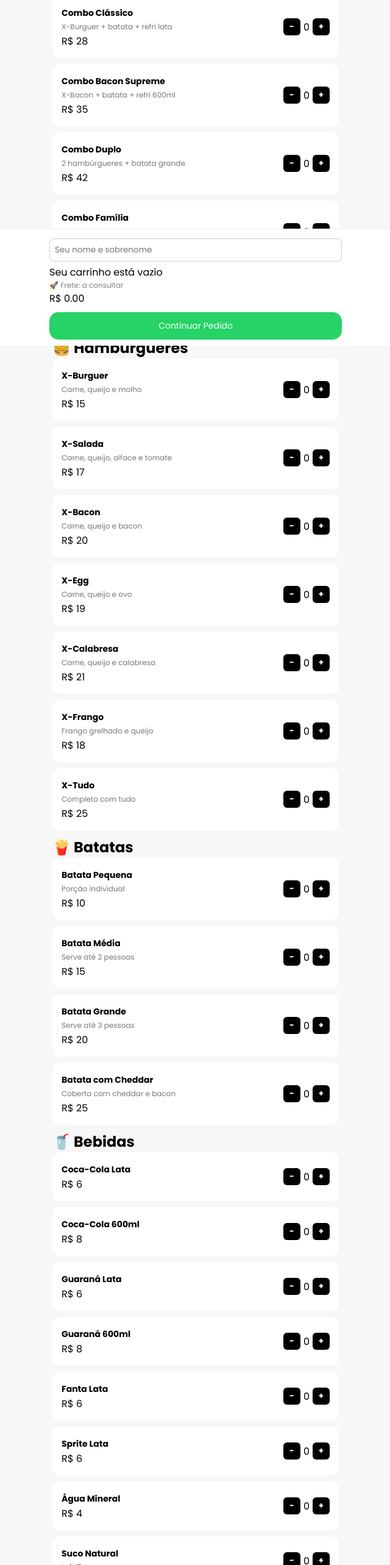
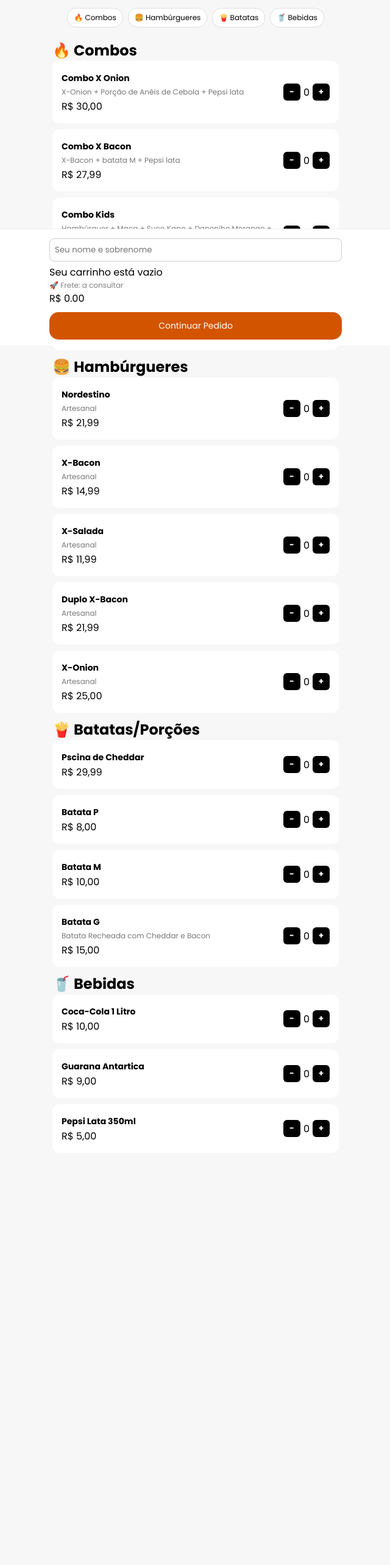
Before and after one commit to GlaucusJr/Cardapio_Digital_ParadaObrigatoria, a plain HTML site: page index.html in a window 1280 px wide. Shown: the part 233-2800 px from the top of the page at 61% size, without its empty margins (319-959 px from the left). After the commit the page ends 2399 px from the top, so only its background shows below. Drawn offline with Linux system fonts and the light colour scheme.

Commit message:
atualizacao do cardapio

```diff
--- a/index.html
+++ b/index.html
@@ -11,7 +11,7 @@
   <body>
 
     <header>
-      <h1>Podrão do Juninho</h1>
+      <img src="./Imagens/Logo parada obrigatoria.png" alt="Parada Obrigatória" class="logo">
       <p id="storeStatus"></p>
     </header>
 
@@ -39,66 +39,53 @@
 
       <div class="card">
         <div class="card-info">
-          <strong>Combo Clássico</strong>
-          <p class="desc">X-Burguer + batata + refri lata</p>
-          <p>R$ 28</p>
+          <strong>Combo X Onion</strong>
+          <p class="desc">X-Onion + Porção de Anéis de Cebola + Pepsi lata</p>
+          <p>R$ 30,00</p>
         </div>
         <div class="qty-control">
-          <button onclick="updateItem('Combo Clássico', 28, -1)">-</button>
-          <span id="qty-Combo-Clássico">0</span>
-          <button onclick="updateItem('Combo Clássico', 28, 1)">+</button>
+          <button onclick="updateItem('Combo X Onion', 30, -1)">-</button>
+          <span id="qty-Combo-X-Onion">0</span>
+          <button onclick="updateItem('Combo X Onion', 30, 1)">+</button>
         </div>
       </div>
 
       <div class="card">
         <div class="card-info">
-          <strong>Combo Bacon Supreme</strong>
-          <p class="desc">X-Bacon + batata + refri 600ml</p>
-          <p>R$ 35</p>
+          <strong>Combo X Bacon</strong>
+          <p class="desc">X-Bacon + batata M + Pepsi lata</p>
+          <p>R$ 27,99</p>
         </div>
         <div class="qty-control">
-          <button onclick="updateItem('Combo Bacon Supreme', 35, -1)">-</button>
-          <span id="qty-Combo-Bacon-Supreme">0</span>
-          <button onclick="updateItem('Combo Bacon Supreme', 35, 1)">+</button>
+          <button onclick="updateItem('Combo X Bacon', 27.99, -1)">-</button>
+          <span id="qty-Combo-X-Bacon">0</span>
+          <button onclick="updateItem('Combo X Bacon', 27.99, 1)">+</button>
         </div>
       </div>
 
       <div class="card">
         <div class="card-info">
-          <strong>Combo Duplo</strong>
-          <p class="desc">2 hambúrgueres + batata grande</p>
-          <p>R$ 42</p>
+          <strong>Combo Kids</strong>
+          <p class="desc">Hambúrguer + Maça + Suco Kapo + Danoniho Morango + Docinho Surpresa</p>
+          <p>R$ 23,99</p>
         </div>
         <div class="qty-control">
-          <button onclick="updateItem('Combo Duplo', 42, -1)">-</button>
-          <span id="qty-Combo-Duplo">0</span>
-          <button onclick="updateItem('Combo Duplo', 42, 1)">+</button>
+          <button onclick="updateItem('Combo Kids', 23.99, -1)">-</button>
+          <span id="qty-Combo-Kids">0</span>
+          <button onclick="updateItem('Combo Kids', 23.99, 1)">+</button>
         </div>
       </div>
 
       <div class="card">
         <div class="card-info">
-          <strong>Combo Família</strong>
-          <p class="desc">3 hambúrgueres + batata + 2 refris</p>
-          <p>R$ 65</p>
+          <strong>Mega Combo</strong>
+          <p class="desc">2 hambúrgueres na Pscina de Cheddar + Batata frita com Cheddar e Bacon + Anéis de Cebola + Refri de Litro + Maionese Temperada</p>
+          <p>R$ 63,99</p>
         </div>
         <div class="qty-control">
-          <button onclick="updateItem('Combo Família', 65, -1)">-</button>
-          <span id="qty-Combo-Família">0</span>
-          <button onclick="updateItem('Combo Família', 65, 1)">+</button>
-        </div>
-      </div>
-
-      <div class="card">
-        <div class="card-info">
-          <strong>Combo Monstro</strong>
-          <p class="desc">X-Tudo + batata + refri + nuggets</p>
-          <p>R$ 48</p>
-        </div>
-        <div class="qty-control">
-          <button onclick="updateItem('Combo Monstro', 48, -1)">-</button>
-          <span id="qty-Combo-Monstro">0</span>
-          <button onclick="updateItem('Combo Monstro', 48, 1)">+</button>
+          <button onclick="updateItem('Mega Combo', 63.99, -1)">-</button>
+          <span id="qty-Mega-Combo">0</span>
+          <button onclick="updateItem('Mega Combo', 63.99, 1)">+</button>
         </div>
       </div>
 
@@ -107,147 +94,121 @@
 
       <div class="card">
         <div class="card-info">
-          <strong>X-Burguer</strong>
-          <p class="desc">Carne, queijo e molho</p>
-          <p>R$ 15</p>
+          <strong>Nordestino</strong>
+          <p class="desc">Artesanal</p>
+          <p>R$ 21,99</p>
         </div>
         <div class="qty-control">
-          <button onclick="updateItem('X-Burguer', 15, -1)">-</button>
-          <span id="qty-X-Burguer">0</span>
-          <button onclick="updateItem('X-Burguer', 15, 1)">+</button>
+          <button onclick="updateItem('Nordestino', 21.99, -1)">-</button>
+          <span id="qty-Nordestino">0</span>
+          <button onclick="updateItem('Nordestino', 21.99, 1)">+</button>
+        </div>
+      </div>
+
+      <div class="card">
+        <div class="card-info">
+          <strong>X-Bacon</strong>
+          <p class="desc">Artesanal</p>
+          <p>R$ 14,99</p>
+        </div>
+        <div class="qty-control">
+          <button onclick="updateItem('X-Bacon', 14.99, -1)">-</button>
+          <span id="qty-X-Bacon">0</span>
+          <button onclick="updateItem('X-Bacon', 14.99, 1)">+</button>
         </div>
       </div>
 
       <div class="card">
         <div class="card-info">
           <strong>X-Salada</strong>
-          <p class="desc">Carne, queijo, alface e tomate</p>
-          <p>R$ 17</p>
+          <p class="desc">Artesanal</p>
+          <p>R$ 11,99</p>
         </div>
         <div class="qty-control">
-          <button onclick="updateItem('X-Salada', 17, -1)">-</button>
+          <button onclick="updateItem('X-Salada', 11.99, -1)">-</button>
           <span id="qty-X-Salada">0</span>
-          <button onclick="updateItem('X-Salada', 17, 1)">+</button>
+          <button onclick="updateItem('X-Salada', 11.99, 1)">+</button>
         </div>
       </div>
 
       <div class="card">
         <div class="card-info">
-          <strong>X-Bacon</strong>
-          <p class="desc">Carne, queijo e bacon</p>
-          <p>R$ 20</p>
+          <strong>Duplo X-Bacon</strong>
+          <p class="desc">Artesanal</p>
+          <p>R$ 21,99</p>
         </div>
         <div class="qty-control">
-          <button onclick="updateItem('X-Bacon', 20, -1)">-</button>
-          <span id="qty-X-Bacon">0</span>
-          <button onclick="updateItem('X-Bacon', 20, 1)">+</button>
+          <button onclick="updateItem('Duplo X-Bacon', 21.99, -1)">-</button>
+          <span id="qty-Duplo-X-Bacon">0</span>
+          <button onclick="updateItem('Duplo X-Bacon', 21.99, 1)">+</button>
         </div>
       </div>
 
       <div class="card">
         <div class="card-info">
-          <strong>X-Egg</strong>
-          <p class="desc">Carne, queijo e ovo</p>
-          <p>R$ 19</p>
+          <strong>X-Onion</strong>
+          <p class="desc">Artesanal</p>
+          <p>R$ 25,00</p>
         </div>
         <div class="qty-control">
-          <button onclick="updateItem('X-Egg', 19, -1)">-</button>
-          <span id="qty-X-Egg">0</span>
-          <button onclick="updateItem('X-Egg', 19, 1)">+</button>
+          <button onclick="updateItem('X-Onion', 25.00, -1)">-</button>
+          <span id="qty-X-Onion">0</span>
+          <button onclick="updateItem('X-Onion', 25.00, 1)">+</button>
+        </div>
+      </div>
+
+      <!-- BATATAS -->
+      <h2 id="batatas">🍟 Batatas/Porções</h2>
+
+      <div class="card">
+        <div class="card-info">
+          <strong>Pscina de Cheddar</strong>
+          <!-- <p class="desc">Porção individual</p> -->
+          <p>R$ 29,99</p>
+        </div>
+        <div class="qty-control">
+          <button onclick="updateItem('Pscina de Cheddar', 29.99, -1)">-</button>
+          <span id="qty-Pscina-de-Cheddar">0</span>
+          <button onclick="updateItem('Pscina de Cheddar', 29.99, 1)">+</button>
         </div>
       </div>
 
       <div class="card">
         <div class="card-info">
-          <strong>X-Calabresa</strong>
-          <p class="desc">Carne, queijo e calabresa</p>
-          <p>R$ 21</p>
+          <strong>Batata P</strong>
+          <!-- <p class="desc">Serve até 2 pessoas</p> -->
+          <p>R$ 8,00</p>
         </div>
         <div class="qty-control">
-          <button onclick="updateItem('X-Calabresa', 21, -1)">-</button>
-          <span id="qty-X-Calabresa">0</span>
-          <button onclick="updateItem('X-Calabresa', 21, 1)">+</button>
+          <button onclick="updateItem('Batata P', 8, -1)">-</button>
+          <span id="qty-Batata-P">0</span>
+          <button onclick="updateItem('Batata P', 8, 1)">+</button>
         </div>
       </div>
 
       <div class="card">
         <div class="card-info">
-          <strong>X-Frango</strong>
-          <p class="desc">Frango grelhado e queijo</p>
-          <p>R$ 18</p>
+          <strong>Batata M</strong>
+          <!-- <p class="desc">Serve até 3 pessoas</p> -->
+          <p>R$ 10,00</p>
         </div>
         <div class="qty-control">
-          <button onclick="updateItem('X-Frango', 18, -1)">-</button>
-          <span id="qty-X-Frango">0</span>
-          <button onclick="updateItem('X-Frango', 18, 1)">+</button>
+          <button onclick="updateItem('Batata M', 10, -1)">-</button>
+          <span id="qty-Batata-M">0</span>
+          <button onclick="updateItem('Batata M', 10, 1)">+</button>
         </div>
       </div>
 
       <div class="card">
         <div class="card-info">
-          <strong>X-Tudo</strong>
-          <p class="desc">Completo com tudo</p>
-          <p>R$ 25</p>
+          <strong>Batata G</strong>
+          <p class="desc">Batata Recheada com Cheddar e Bacon</p>
+          <p>R$ 15,00</p>
         </div>
         <div class="qty-control">
-          <button onclick="updateItem('X-Tudo', 25, -1)">-</button>
-          <span id="qty-X-Tudo">0</span>
-          <button onclick="updateItem('X-Tudo', 25, 1)">+</button>
-        </div>
-      </div>
-
-      <!-- BATATAS -->
-      <h2 id="batatas">🍟 Batatas</h2>
-
-      <div class="card">
-        <div class="card-info">
-          <strong>Batata Pequena</strong>
-          <p class="desc">Porção individual</p>
-          <p>R$ 10</p>
-        </div>
-        <div class="qty-control">
-          <button onclick="updateItem('Batata Pequena', 10, -1)">-</button>
-          <span id="qty-Batata-Pequena">0</span>
-          <button onclick="updateItem('Batata Pequena', 10, 1)">+</button>
-        </div>
-      </div>
-
-      <div class="card">
-        <div class="card-info">
-          <strong>Batata Média</strong>
-          <p class="desc">Serve até 2 pessoas</p>
-          <p>R$ 15</p>
-        </div>
-        <div class="qty-control">
-          <button onclick="updateItem('Batata Média', 15, -1)">-</button>
-          <span id="qty-Batata-Média">0</span>
-          <button onclick="updateItem('Batata Média', 15, 1)">+</button>
-        </div>
-      </div>
-
-      <div class="card">
-        <div class="card-info">
-          <strong>Batata Grande</strong>
-          <p class="desc">Serve até 3 pessoas</p>
-          <p>R$ 20</p>
-        </div>
-        <div class="qty-control">
-          <button onclick="updateItem('Batata Grande', 20, -1)">-</button>
-          <span id="qty-Batata-Grande">0</span>
-          <button onclick="updateItem('Batata Grande', 20, 1)">+</button>
-        </div>
-      </div>
-
-      <div class="card">
-        <div class="card-info">
-          <strong>Batata com Cheddar</strong>
-          <p class="desc">Coberta com cheddar e bacon</p>
-          <p>R$ 25</p>
-        </div>
-        <div class="qty-control">
-          <button onclick="updateItem('Batata com Cheddar', 25, -1)">-</button>
-          <span id="qty-Batata-com-Cheddar">0</span>
-          <button onclick="updateItem('Batata com Cheddar', 25, 1)">+</button>
+          <button onclick="updateItem('Batata G', 15, -1)">-</button>
+          <span id="qty-Batata-G">0</span>
+          <button onclick="updateItem('Batata G', 15, 1)">+</button>
         </div>
       </div>
 
@@ -256,124 +217,38 @@
 
       <div class="card">
         <div class="card-info">
-          <strong>Coca-Cola Lata</strong>
-          <p>R$ 6</p>
+          <strong>Coca-Cola 1 Litro</strong>
+          <p>R$ 10,00</p>
         </div>
         <div class="qty-control">
-          <button onclick="updateItem('Coca-Cola Lata', 6, -1)">-</button>
-          <span id="qty-Coca-Cola-Lata">0</span>
-          <button onclick="updateItem('Coca-Cola Lata', 6, 1)">+</button>
+          <button onclick="updateItem('Coca-Cola 1 Litro', 10, -1)">-</button>
+          <span id="qty-Coca-Cola-1-Litro">0</span>
+          <button onclick="updateItem('Coca-Cola 1 Litro', 10, 1)">+</button>
         </div>
       </div>
 
       <div class="card">
         <div class="card-info">
-          <strong>Coca-Cola 600ml</strong>
-          <p>R$ 8</p>
+          <strong>Guarana Antartica</strong>
+          <p>R$ 9,00</p>
         </div>
         <div class="qty-control">
-          <button onclick="updateItem('Coca-Cola 600ml', 8, -1)">-</button>
-          <span id="qty-Coca-Cola-600ml">0</span>
-          <button onclick="updateItem('Coca-Cola 600ml', 8, 1)">+</button>
+          <button onclick="updateItem('Guarana Antartica', 9, -1)">-</button>
+          <span id="qty-Guarana-Antartica">0</span>
+          <button onclick="updateItem('Guarana Antartica', 9, 1)">+</button>
         </div>
       </div>
 
       <div class="card">
         <div class="card-info">
-          <strong>Guaraná Lata</strong>
-          <p>R$ 6</p>
+          <strong>Pepsi Lata 350ml</strong>
+          <p>R$ 5,00</p>
         </div>
         <div class="qty-control">
-          <button onclick="updateItem('Guaraná Lata', 6, -1)">-</button>
-          <span id="qty-Guaraná-Lata">0</span>
-          <button onclick="updateItem('Guaraná Lata', 6, 1)">+</button>
+          <button onclick="updateItem('Pepsi Lata 350ml', 5, -1)">-</button>
+          <span id="qty-Pepsi-Lata-350ml">0</span>
+          <button onclick="updateItem('Pepsi Lata 350ml', 5, 1)">+</button>
         </div>
-      </div>
-
-      <div class="card">
-        <div class="card-info">
-          <strong>Guaraná 600ml</strong>
-          <p>R$ 8</p>
-        </div>
-        <div class="qty-control">
-          <button onclick="updateItem('Guaraná 600ml', 8, -1)">-</button>
-          <span id="qty-Guaraná-600ml">0</span>
-          <button onclick="updateItem('Guaraná 600ml', 8, 1)">+</button>
-        </div>
-      </div>
-
-      <div class="card">
-        <div class="card-info">
-          <strong>Fanta Lata</strong>
-          <p>R$ 6</p>
-        </div>
-        <div class="qty-control">
-          <button onclick="updateItem('Fanta Lata', 6, -1)">-</button>
-          <span id="qty-Fanta-Lata">0</span>
-          <button onclick="updateItem('Fanta Lata', 6, 1)">+</button>
-        </div>
-      </div>
-
-      <div class="card">
-        <div class="card-info">
-          <strong>Sprite Lata</strong>
-          <p>R$ 6</p>
-        </div>
-        <div class="qty-control">
-          <button onclick="updateItem('Sprite Lata', 6, -1)">-</button>
-          <span id="qty-Sprite-Lata">0</span>
-          <button onclick="updateItem('Sprite Lata', 6, 1)">+</button>
-        </div>
-      </div>
-
-      <div class="card">
-        <div class="card-info">
-          <strong>Água Mineral</strong>
-          <p>R$ 4</p>
-        </div>
-        <div class="qty-control">
-          <button onclick="updateItem('Água Mineral', 4, -1)">-</button>
-          <span id="qty-Água-Mineral">0</span>
-          <button onclick="updateItem('Água Mineral', 4, 1)">+</button>
-        </div>
-      </div>
-
-      <div class="card">
-        <div class="card-info">
-          <strong>Suco Natural</strong>
-          <p>R$ 7</p>
-        </div>
-        <div class="qty-control">
-          <button onclick="updateItem('Suco Natural', 7, -1)">-</button>
-          <span id="qty-Suco-Natural">0</span>
-          <button onclick="updateItem('Suco Natural', 7, 1)">+</button>
-        </div>
-      </div>
-
-      <div class="card">
-        <div class="card-info">
-          <strong>Energético</strong>
-          <p>R$ 12</p>
-        </div>
-        <div class="qty-control">
-          <button onclick="updateItem('Energético', 12, -1)">-</button>
-          <span id="qty-Energético">0</span>
-          <button onclick="updateItem('Energético', 12, 1)">+</button>
-        </div>
-      </div>
-
-      <div class="card">
-        <div class="card-info">
-          <strong>Cerveja Lata</strong>
-          <p>R$ 8</p>
-        </div>
-        <div class="qty-control">
-          <button onclick="updateItem('Cerveja Lata', 8, -1)">-</button>
-          <span id="qty-Cerveja-Lata">0</span>
-          <button onclick="updateItem('Cerveja Lata', 8, 1)">+</button>
-        </div>
-      </div>
-
       </div>
 
       <!-- CARRINHO -->
--- a/script.js
+++ b/script.js
@@ -315,7 +315,7 @@ function finalizarPedido() {
 // STATUS LOJA
 function isOpen() {
   const hour = new Date().getHours();
-  return hour >= 18 && hour <= 23; // 🔥 corrigido
+  return hour >= 17 && hour <= 23; // 🔥 corrigido
 }
 
 const status = document.getElementById('storeStatus');
--- a/style.css
+++ b/style.css
@@ -1,6 +1,6 @@
 :root {
-  --primary: #111;
-  --accent: #25D366;
+  --primary: #5C1F12; /* marrom escuro */
+  --accent: #D35400; /* laranja/vermelho da logo */
   --bg: #f7f7f7;
 }
 
@@ -16,7 +16,7 @@ body {
 }
 
 header {
-  background: linear-gradient(135deg, #111, #333);
+  background: linear-gradient(135deg, #8B2E1E, #C1440E);
   color: white;
   padding: 20px;
   text-align: center;
@@ -31,6 +31,18 @@ header p {
   max-width: 500px;
   margin: auto;
   padding: 15px;
+}
+
+.logo {
+  width: 140px;
+  height: 140px;
+  object-fit: cover;
+  border-radius: 50%;
+  border: 3px solid white; /* 🔥 destaque */
+  box-shadow: 0 4px 12px rgba(0,0,0,0.3); /* 🔥 profundidade */
+  max-width: 80%;
+  margin-bottom: 8px;
+  filter: drop-shadow(0 2px 6px rgba(0,0,0,0.3));
 }
 
 /* NAV */
@@ -303,8 +315,8 @@ input, textarea {
 }
 
 .bairro-box select:focus {
-  border-color: #25D366;
-  box-shadow: 0 0 0 2px rgba(37, 211, 102, 0.2);
+  border-color: #5C1F12;
+  box-shadow: 0 0 0 2px #D35400;
 }
 
 @keyframes slideUp {
```
Also changed, not shown: Imagens/Logo parada obrigatoria.png (added).
